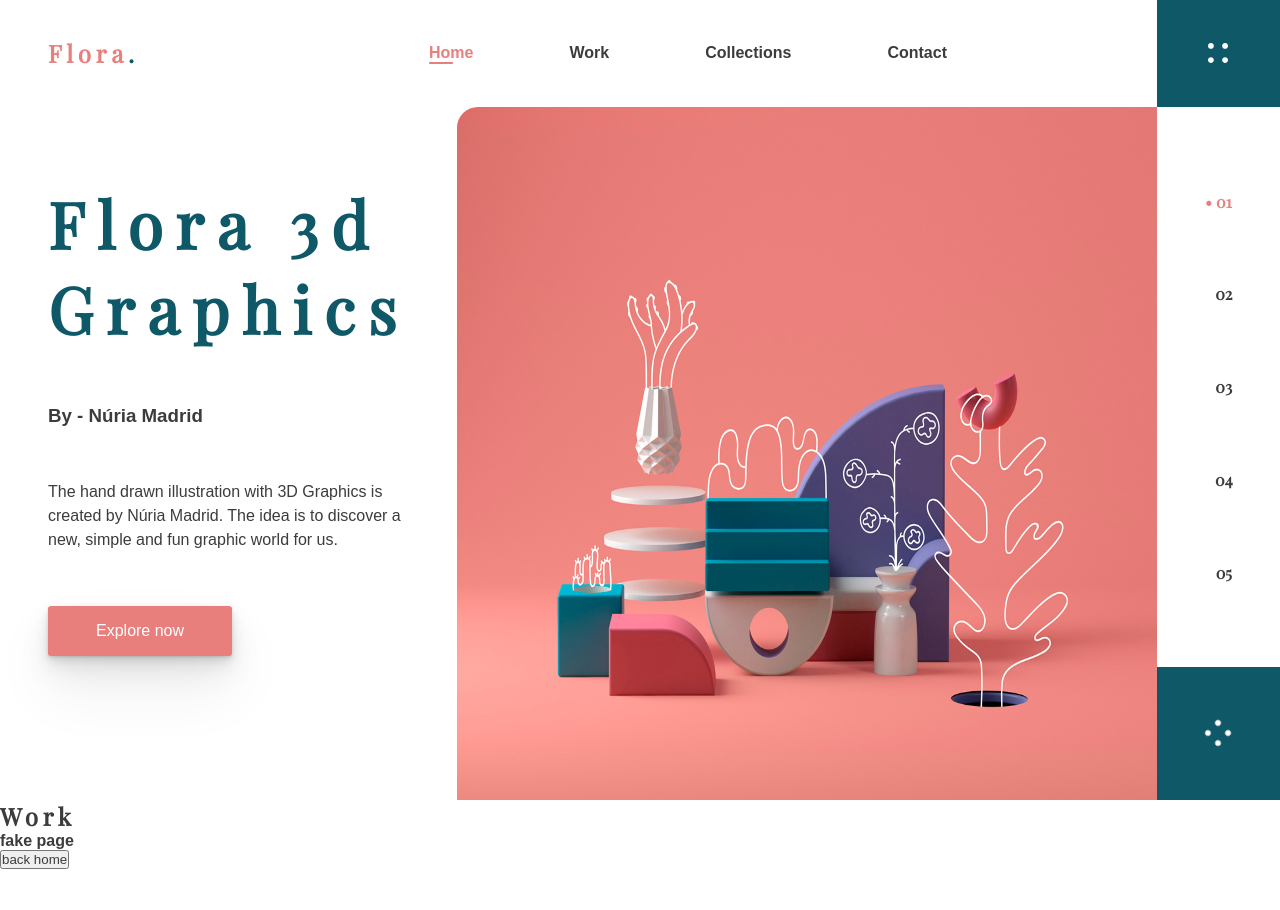
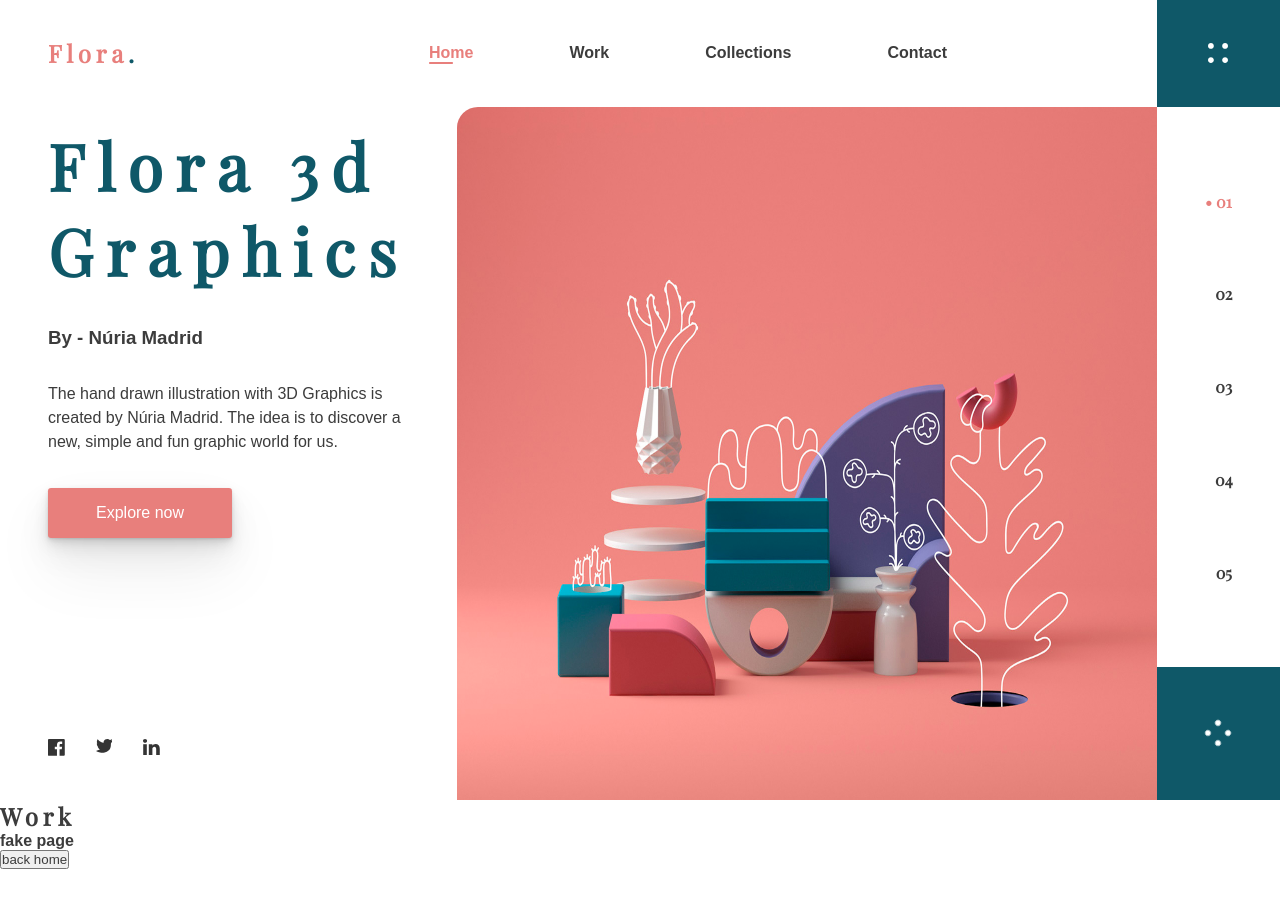
Before and after one commit to sgrvl/Floral3DGraphics, a plain HTML site: page index.html in a window 1280 px wide. Shown: the top 910 px of the page. Drawn offline with nearby package versions, Linux system fonts and the light colour scheme; a script that the page names is missing; a web font is replaced by a local one.

Commit message:
fixed social media icons size

```diff
--- a/index.css
+++ b/index.css
@@ -33,11 +33,16 @@ h1, h2 {
 	letter-spacing: 0.2em;
 }
 
+
 .wrap {
 	height: 100vh;
 	width: 100vw;
 	display: grid;
 	grid-template: 0.4fr 2.1fr 0.5fr / 1.1fr 1.7fr 0.3fr; /***merci grid.layoutit.com***/
+	grid-template-areas:
+		"header header menu"
+		"content gallery slider"
+		"social gallery arrow";
 	overflow: hidden;
 }
 
@@ -48,7 +53,7 @@ a {
 
 .header {
 	position: sticky;
-	grid-area: 1/1/2/3;
+	grid-area: header;
 	display: flex;
 	width: 100%;
 	align-items: center;
@@ -107,7 +112,7 @@ a {
 }
 
 .menu {
-	grid-area: 1/3/2/4;
+	grid-area: menu;
 	background-color: var(--bleu);
 	display: flex;
 	justify-content: center;
@@ -116,32 +121,26 @@ a {
 
 .content {
 	padding: 0 3em 0 3em;
-	grid-area: 2/1/4/2;
-	display: grid;
-	grid-template-rows: 1.8fr 0.2fr;
-	grid-template-areas:
-		"top"
-		"bot";
+	grid-area: content;
 }
 
 .contentFlex {
-	grid-area: top;
 	display: flex;
+	height: 80%;
 	flex-direction: column;
 	justify-content: space-around;
-	padding: 3em 0 3em 0;
 }
 
-.contentFlex h1 {
+.content h1 {
 	font-size: 4em;
 	color: var(--bleu);
 }
 
-.contentFlex h3 {
+.content h3 {
 	font-family: 'Muli', sans-serif;
 }
 
-.contentFlex p {
+.content p {
 	line-height: 1.5em;
 	font-weight: normal;
 }
@@ -168,7 +167,7 @@ a {
 }
 
 .gallery {
-	grid-area: 2/2/4/3;
+	grid-area: gallery;
 }
 
 .imageGallery {
@@ -226,7 +225,7 @@ a {
 
 
 .arrow {
-	grid-area: -2/-2/-1/-1;
+	grid-area: arrow;
 	background-color: var(--bleu);
 	display: flex;
 	justify-content: center;
@@ -240,18 +239,21 @@ a {
 
 
 .socialMedia {
-	grid-area: 3/1/4/2;
+	grid-area: social;
 	display: flex;
+	width: 35%;
+	justify-content: space-between;
 	align-items: flex-end;
 	padding: 0 0 3em 3em;
 }
 
+.socialMedia div{
+	width: 15%;
+	height: 15%;
+}
+
 .socialMedia a {
 	opacity: 0.9;
-	padding-right: 3em;
-	height: 11%;
-	width: 11%;
-
 }
 
 .socialMedia a:hover {
--- a/index.html
+++ b/index.html
@@ -96,15 +96,24 @@
 		</div>
 
 		<div class="socialMedia">
+			<div>
 				<a href="http://facebook.com/" target="_blank">
 				<svg xmlns="http://www.w3.org/2000/svg" viewBox="0 0 60.8 60.8"><title>fb</title><path d="M57.4,0H3.4A3.37,3.37,0,0,0,0,3.4v54a3.37,3.37,0,0,0,3.4,3.4H32.5V37.2H24.6V28h7.9V21.2c0-7.8,4.8-12.1,11.8-12.1a65.32,65.32,0,0,1,7.1.4v8.2H46.5c-3.8,0-4.5,1.8-4.5,4.5V28h9l-1.2,9.2H41.9V60.7H57.4a3.37,3.37,0,0,0,3.4-3.4V3.3A3.49,3.49,0,0,0,57.4,0Z" fill="#1f1f1f"/></svg>
 				</a>
+			</div>
+			<div>
 				<a href="http://twitter.com/" target="_blank">
 					<svg xmlns="http://www.w3.org/2000/svg" viewBox="0 0 512 418.98"><title>twitter</title><path d="M191,419a439.32,439.32,0,0,1-67.86-5.39c-40.38-6.34-81.25-27.46-92.82-33.78L0,363.29l32.84-10.8c35.9-11.8,57.74-19.13,84.78-30.6-27.07-13.11-47.93-36.69-58-67.18L52,231.52l6.27,1A113.94,113.94,0,0,1,44,214.88c-12.93-19.64-19.78-43.65-18.32-64.22l1.44-20.25,12.12,4.7a113.32,113.32,0,0,1-11-30.78C23,78,27.39,50,40.73,25.48L51.29,6.1l14.12,17c44.66,53.65,101.23,85.47,168.36,94.79-2.74-18.9-.69-37.14,6.11-53.5,7.92-19,22-35.18,40.72-46.69A122.32,122.32,0,0,1,351.6.27C378.11,1.9,402.18,11.83,421.3,29a230.58,230.58,0,0,0,25.51-8.52c5.59-2.11,11.94-4.5,19.88-7.23L495.94,3.19,476.87,57.67c1.26-.11,2.55-.2,3.91-.25L512,56,493.54,81.23c-1.06,1.45-1.33,1.86-1.7,2.42-1.49,2.24-3.34,5-28.68,38.87-6.34,8.47-9.51,19.51-8.92,31.08,2.25,44-3.15,83.75-16,118.23C426,304.42,407.1,332.41,382,355c-31,27.94-70.58,47.07-117.58,56.85A362,362,0,0,1,191,419Z" transform="translate(0 -0.03)" fill="#1f1f1f"/></svg>
 				</a>
+			</div>
+			<div>
 				<a href="http://linkedin.com/" target="_blank">
 					<svg xmlns="http://www.w3.org/2000/svg" viewBox="0 0 438.55 419.12"><title>linkedin</title><rect x="5.42" y="136.19" width="94.22" height="282.93" fill="#1f1f1f"/><path d="M408.84,162q-29.69-32.41-78.51-32.41a113.15,113.15,0,0,0-32.7,4.43,74.18,74.18,0,0,0-24.84,12.42,106.37,106.37,0,0,0-27.26,29.95V136.18H151.6l.29,13.71q.29,13.71.29,84.51t-.57,184.72h93.93V261.23q0-14.56,3.14-23.13a60.64,60.64,0,0,1,18.13-24.41q12.14-9.86,30.13-9.85,24.55,0,36.12,17t11.56,47V419.11h93.93V257Q438.53,194.42,408.84,162Z" transform="translate(0 0)" fill="#1f1f1f"/><path d="M53.1,0Q29.41,0,14.7,13.85T0,48.82Q0,69.66,14.27,83.65T52,97.65h.57q24,0,38.69-14t14.42-34.83q-.29-21.13-14.56-35T53.1,0Z" transform="translate(0 0)" fill="#1f1f1f"/></svg>
 				</a>
+			</div>
+
+
+
 		</div>
 
 
```
Lines whose indentation alone changed are shown as unchanged.
